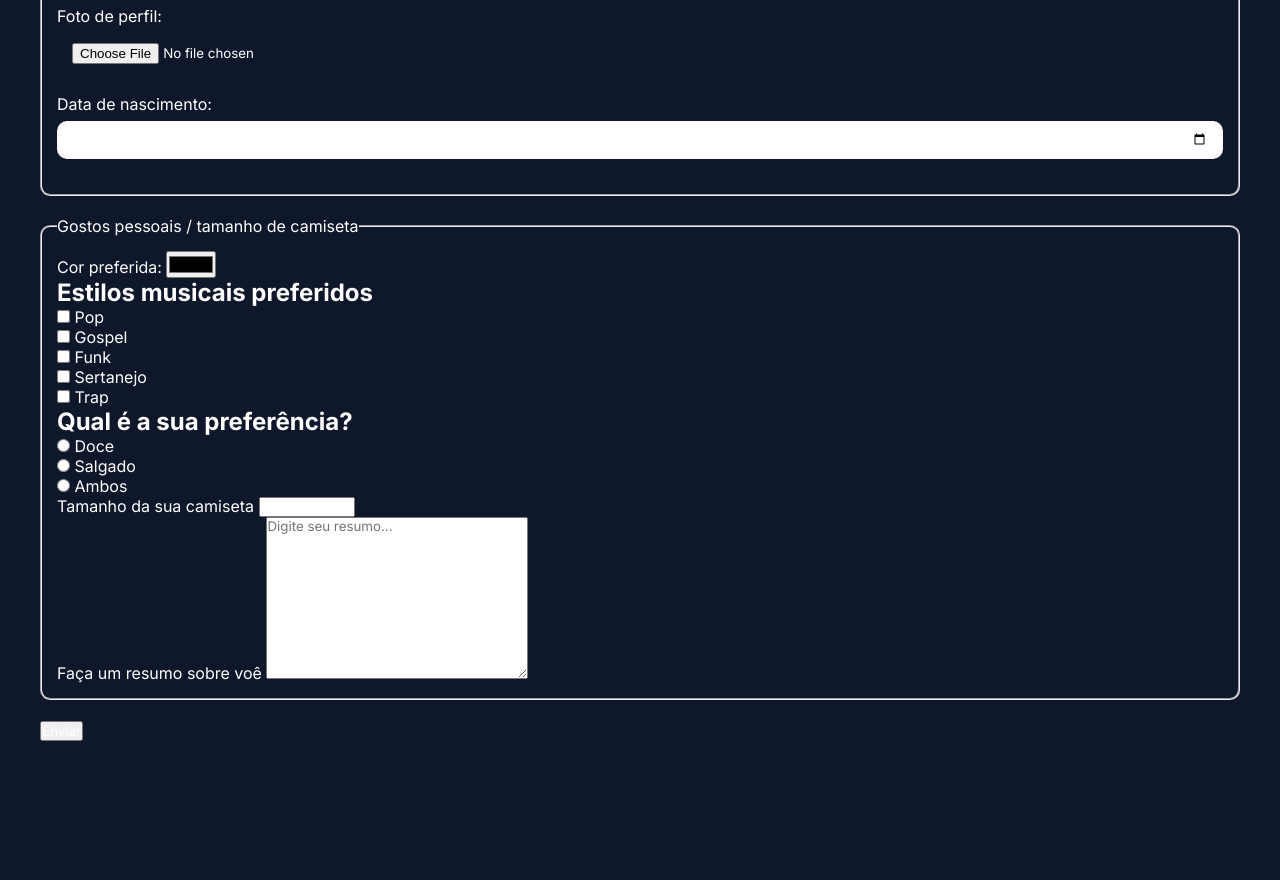
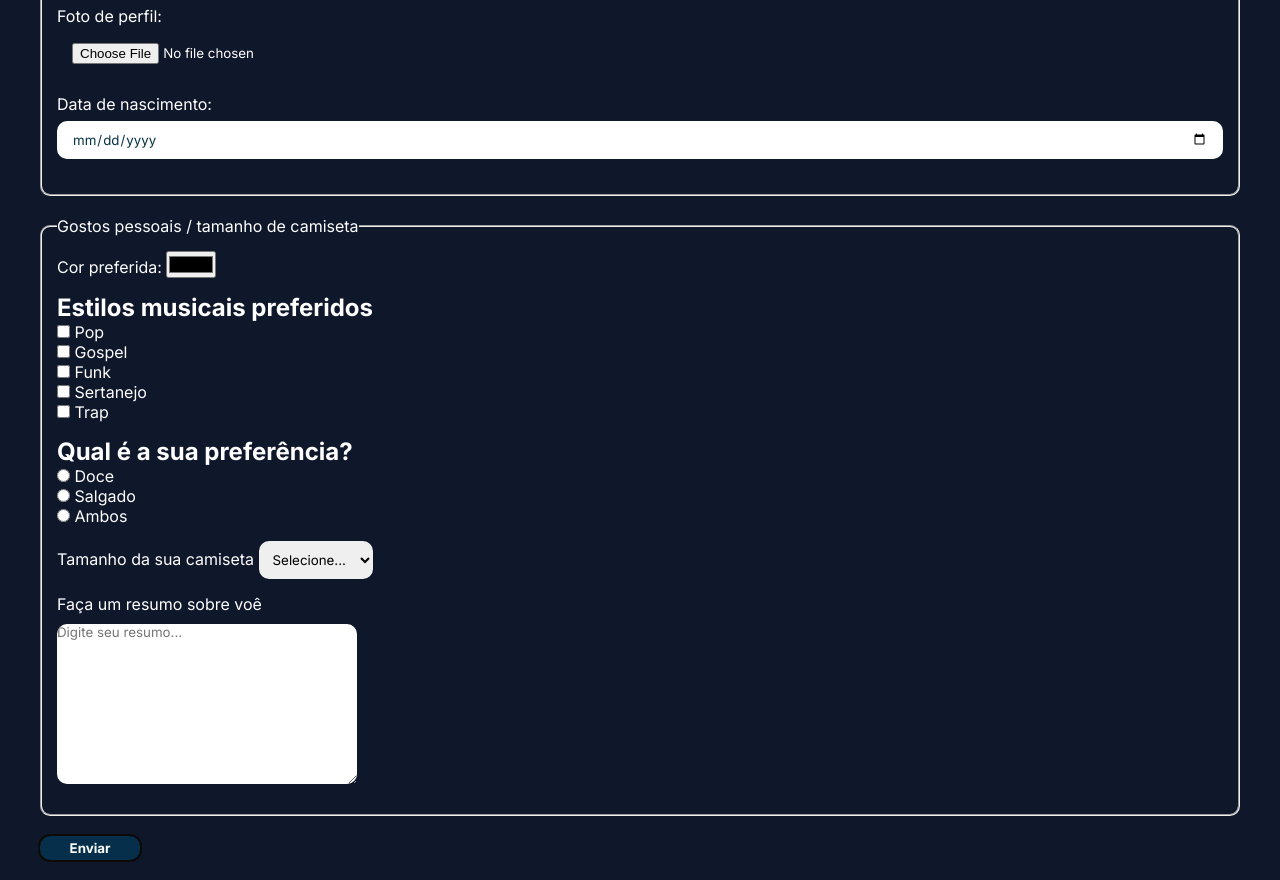
Before and after one commit to Joaogesteira2709/Licao4b-1, a plain HTML site: page index.html in a window 1280 px wide. Shown: the part 440-1320 px from the top of the page. Before the commit the page ends 1181 px from the top, so only its background shows below. Drawn offline with Linux system fonts and the light colour scheme.

Commit message:
fim do projeto

```diff
--- a/index.html
+++ b/index.html
@@ -52,7 +52,7 @@
                 </div>
             </fieldset>
 
-            <fieldset>
+            <fieldset class="gostos-pessoais">
                 <legend>Gostos pessoais / tamanho de camiseta</legend>
 
                  <div>
--- a/style.css
+++ b/style.css
@@ -3,7 +3,6 @@
     margin: 0;
     box-sizing: border-box;
     font-family: "inter", sans-serif;
-    color: white;
 }
 
 :root{
@@ -13,10 +12,11 @@
 body{
     background-color: oklch(20.8% 0.042 265.755);
     font-size: 1.6rem;
+    color: #fff;
 }
 
 #page{
-    max-width: 1200px;
+    max-width: 120rem;
     margin-inline: auto;
 }
 
@@ -30,19 +30,81 @@ fieldset{
     border-radius: 1rem;
 }
 
-.informacoes-pessoais div{
+
+.informacoes-pessoais{
+    div{
         margin-bottom: 2rem;
         display: flex;
         flex-direction: column;
     }
 
-.informacoes-pessoais input{
+    input{
         margin-top: .7rem;
         padding: 1rem 1.5rem;
         border-radius: 1rem;
         border: none;
+        color: oklch(30.2% 0.056 229.695);
     }
 
-.informacoes-pessoais input:focus{
+    input:focus{
     outline: 2px solid oklch(55.3% 0.013 58.071);
     }
+
+    input::placeholder{
+        color: oklch(25.7% 0.09 281.288);
+    }
+
+    input[type=file]{
+        color: #fff;
+    }
+}
+
+.gostos-pessoais{
+    & > div {
+        margin-bottom: 1.5rem;
+    }
+
+    select{
+        padding: 1rem;
+        border-radius: 1rem;
+        border: none;
+        outline: none;
+    }
+    & > div:nth-of-type(5){
+        display: flex;
+        flex-direction: column;
+        gap: 1rem;
+
+        textarea{
+            max-width: 30rem;
+            border-radius: 1rem;
+            border: none;
+            outline: none;
+        }
+    }
+}
+
+button{
+    padding: .4rem;
+    width: 10rem;
+    background-color: oklch(29.3% 0.066 243.157);
+    border-radius: 1rem;
+    border: none;
+    outline: 2px solid oklch(14.7% 0.004 49.25);
+    color: #fff;
+    margin-bottom: 2rem;
+    cursor: pointer;
+    font-weight: bold;
+}
+
+button:hover{
+    color: oklch(29.3% 0.066 243.157);
+    background-color: #fff;
+    transition: .7s;
+}
+
+@media(max-width: 768px){
+    body{
+        padding-inline: 1rem;
+    }
+}
```
Lines whose indentation alone changed are shown as unchanged.
